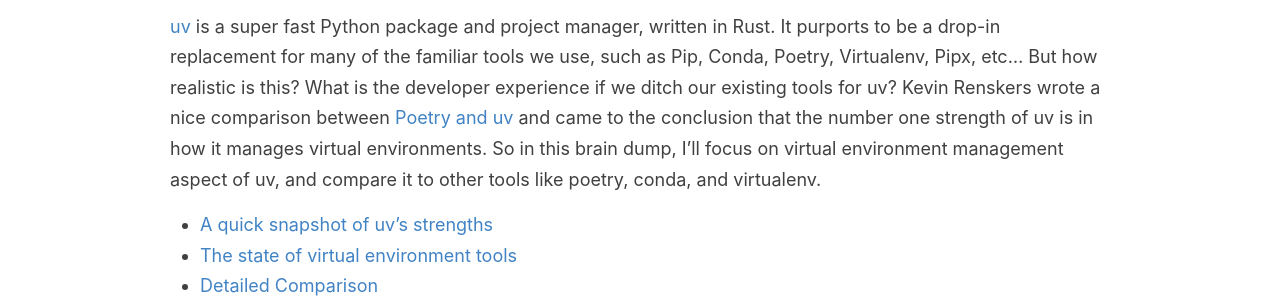
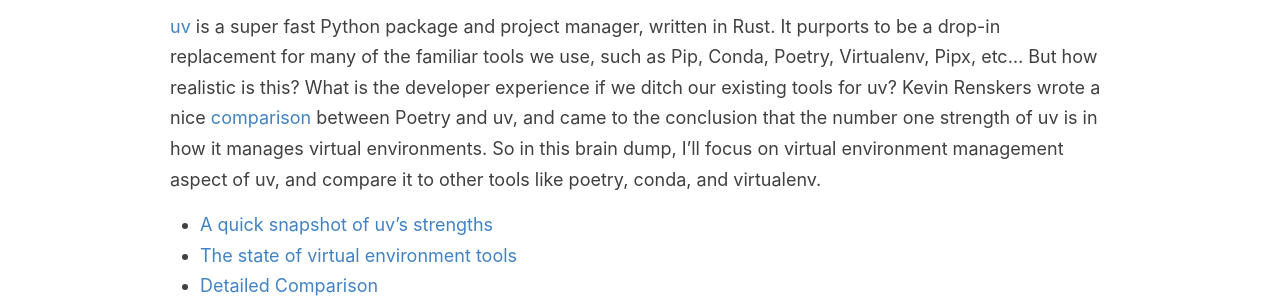
Before and after one commit to kfchou/kfchou.github.io, a Jekyll site: the page built from _posts/2024-10-26-uv-virtual-env-tools.md, in a window 1280 px wide and 900 px high. Shown: the part 277-577 px from the top of the window. Built offline with Jekyll 4.4.1, drawn with Linux system fonts in a browser that asks for light colours.

Commit message:
minor fix

```diff
--- a/_posts/2024-10-26-uv-virtual-env-tools.md
+++ b/_posts/2024-10-26-uv-virtual-env-tools.md
@@ -4,7 +4,7 @@
 categories: [Python, Tutorials, virtual environments, uv]
 ---
 
-[uv](https://docs.astral.sh/uv/) is a super fast Python package and project manager, written in Rust. It purports to be a drop-in replacement for many of the familiar tools we use, such as Pip, Conda, Poetry, Virtualenv, Pipx, etc... But how realistic is this? What is the developer experience if we ditch our existing tools for uv? Kevin Renskers wrote a nice comparison between [Poetry and uv](https://www.loopwerk.io/articles/2024/python-poetry-vs-uv/) and came to the conclusion that the number one strength of uv is in how it manages virtual environments. So in this brain dump, I'll focus on virtual environment management aspect of uv, and compare it to other tools like poetry, conda, and virtualenv.
+[uv](https://docs.astral.sh/uv/) is a super fast Python package and project manager, written in Rust. It purports to be a drop-in replacement for many of the familiar tools we use, such as Pip, Conda, Poetry, Virtualenv, Pipx, etc... But how realistic is this? What is the developer experience if we ditch our existing tools for uv? Kevin Renskers wrote a nice [comparison](https://www.loopwerk.io/articles/2024/python-poetry-vs-uv/) between Poetry and uv, and came to the conclusion that the number one strength of uv is in how it manages virtual environments. So in this brain dump, I'll focus on virtual environment management aspect of uv, and compare it to other tools like poetry, conda, and virtualenv.
 
 - [A quick snapshot of uv's strengths](#a-quick-snapshot-of-uvs-strengths)
 - [The state of virtual environment tools](#the-state-of-virtual-environment-tools)
```
